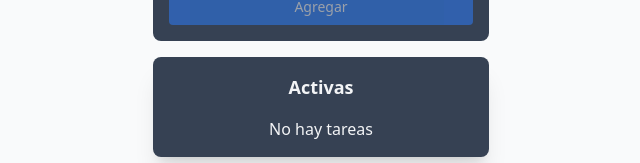
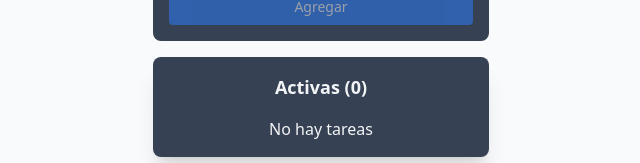
Before and after one commit to martinetbn/planity, a React app: page / in a window 1280 px wide. Shown: the part 403-566 px from the top of the page, without its empty margins (319-959 px from the left). Built offline with nearby package versions, Linux system fonts and the light colour scheme; the HTML template or start-up script is replaced by a standard one.

Commit message:
add amount of tasks created in the Column component

```diff
--- a/src/components/Column.tsx
+++ b/src/components/Column.tsx
@@ -1,3 +1,5 @@
+import { Children } from 'react';
+
 interface ColumnProps {
   name: string;
   children: React.ReactNode;
@@ -6,8 +8,12 @@ interface ColumnProps {
 export default function Column({ name, children }: ColumnProps) {
   return (
     <div className="flex flex-col w-full max-w-84 items-center shadow-xl justify-center gap-4 p-4 text-gray-100 bg-gray-700 rounded-lg">
-      <span className="font-semibold text-lg">{name}</span>
-      <div className="w-full flex flex-col gap-2 overflow-y-scroll overflow-x-hidden max-h-72">{children}</div>
+      <span className="font-semibold text-lg">
+        {name} ({Children.count(children) - 1})
+      </span>
+      <div className="w-full flex flex-col gap-2 overflow-y-scroll max-h-72">
+        {children}
+      </div>
     </div>
   );
 }
```
